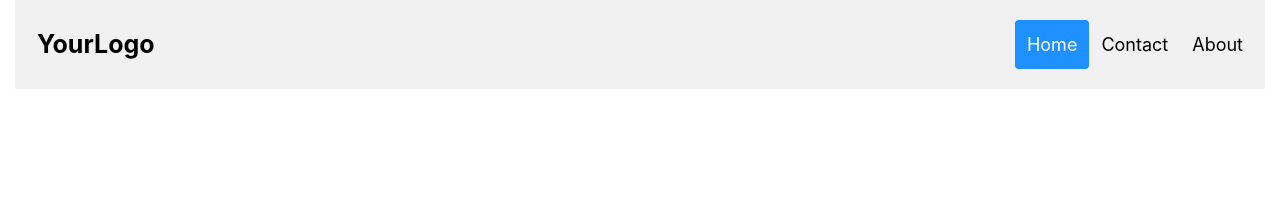
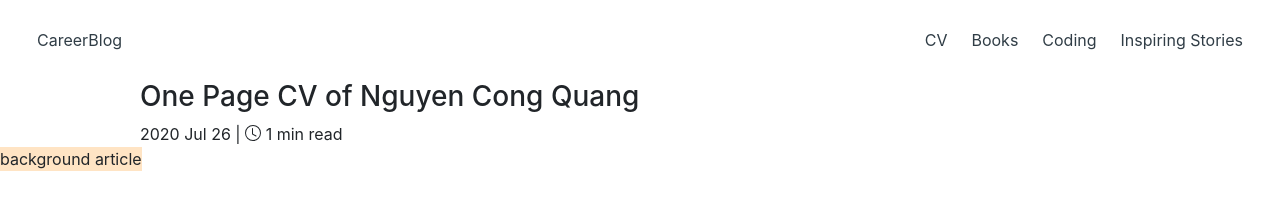
Before and after one commit to nguyencongquang/careerblog, a plain HTML site: page index.html in a window 1280 px wide. Drawn offline with nearby package versions, Linux system fonts and the light colour scheme.

Commit message:
begin background image article

```diff
--- a/index.html
+++ b/index.html
@@ -9,41 +9,44 @@
 
         body {
             margin: 0;
-            font: 400 13px arial,sans-serif;
+            /*font: 400 13px arial,sans-serif;*/
         }
 
         .header {
             /* The overflow property specifies whether to clip content when an element's content is too big to fit in a specified area.*/
             overflow: hidden;
-            background-color: #f1f1f1;
+            /*background-color: #f1f1f1;*/
             /* top, bottom 20px, right, left 10px*/
             padding: 20px 10px;
         }
 
         .header a {
             float: left;
-            color: black;
+            color: #303D46;
             text-align: center;
             padding: 12px;
             text-decoration: none;
-            font-size: 18px;
-            line-height: 25px;
+            /*font-size: 1.7rem;*/
+            /*line-height: 25px;*/
             border-radius: 4px;
+            white-space: nowrap;
+            line-height: 1;
+            text-decoration: none!important;
         }
 
         .header a.logo {
-            font-size: 25px;
-            font-weight: bold;
+            /*font-size: 25px;*/
+            /*font-weight: bold;*/
         }
 
         .header a:hover {
-            background-color: #ddd;
+            /*background-color: #ddd;*/
             color: black;
         }
 
         .header a.active {
-            background-color: dodgerblue;
-            color: white;
+            /*background-color: dodgerblue;*/
+            /*color: white;*/
         }
 
         .header-right {
@@ -69,15 +72,36 @@
     <title>My CV</title>
 </head>
 <body>
-<div class="container-fluid">
-    <div class="header">
-        <a href="#default" class="logo">YourLogo</a>
+<div class="container-fluid" style="border-style: none">
+    <div class="header" style="border-style: none">
+        <a href="#default" class="logo">CareerBlog</a>
         <div class="header-right">
-            <a class="active" href="#home">Home</a>
-            <a href="#contact">Contact</a>
-            <a href="#about">About</a>
+            <a class="active" href="#home">CV</a>
+            <a href="#contact">Books</a>
+            <a href="#about">Coding</a>
+            <a href="#about">Inspiring Stories</a>
         </div>
     </div>
+    <div style="border-style: none">
+        <div style="border-style: none; padding-left: 10%">
+            <h3>One Page CV of Nguyen Cong Quang</h3>
+            <div style="float:left">
+                <span>2020 Jul 26 |</span>
+                <span style="vertical-align: middle;"><svg class="bi bi-clock" width="1em" height="1em" viewBox="0 0 16 16" fill="currentColor" xmlns="http://www.w3.org/2000/svg">
+                    <path fill-rule="evenodd" d="M8 15A7 7 0 1 0 8 1a7 7 0 0 0 0 14zm8-7A8 8 0 1 1 0 8a8 8 0 0 1 16 0z"/>
+                    <path fill-rule="evenodd" d="M7.5 3a.5.5 0 0 1 .5.5v5.21l3.248 1.856a.5.5 0 0 1-.496.868l-3.5-2A.5.5 0 0 1 7 9V3.5a.5.5 0 0 1 .5-.5z"/>
+                </svg></span>
+                <span>1 min read</span>
+            </div>
+        </div>
+    </div>
+<!--    get new line after using float left-->
+    <br style="clear:both" />
+    <div style="border-style: none; background-color: bisque; position: absolute; left: 0">
+        background article
+    </div>
+
+
 </div>
 
 <!-- Optional JavaScript -->
```
